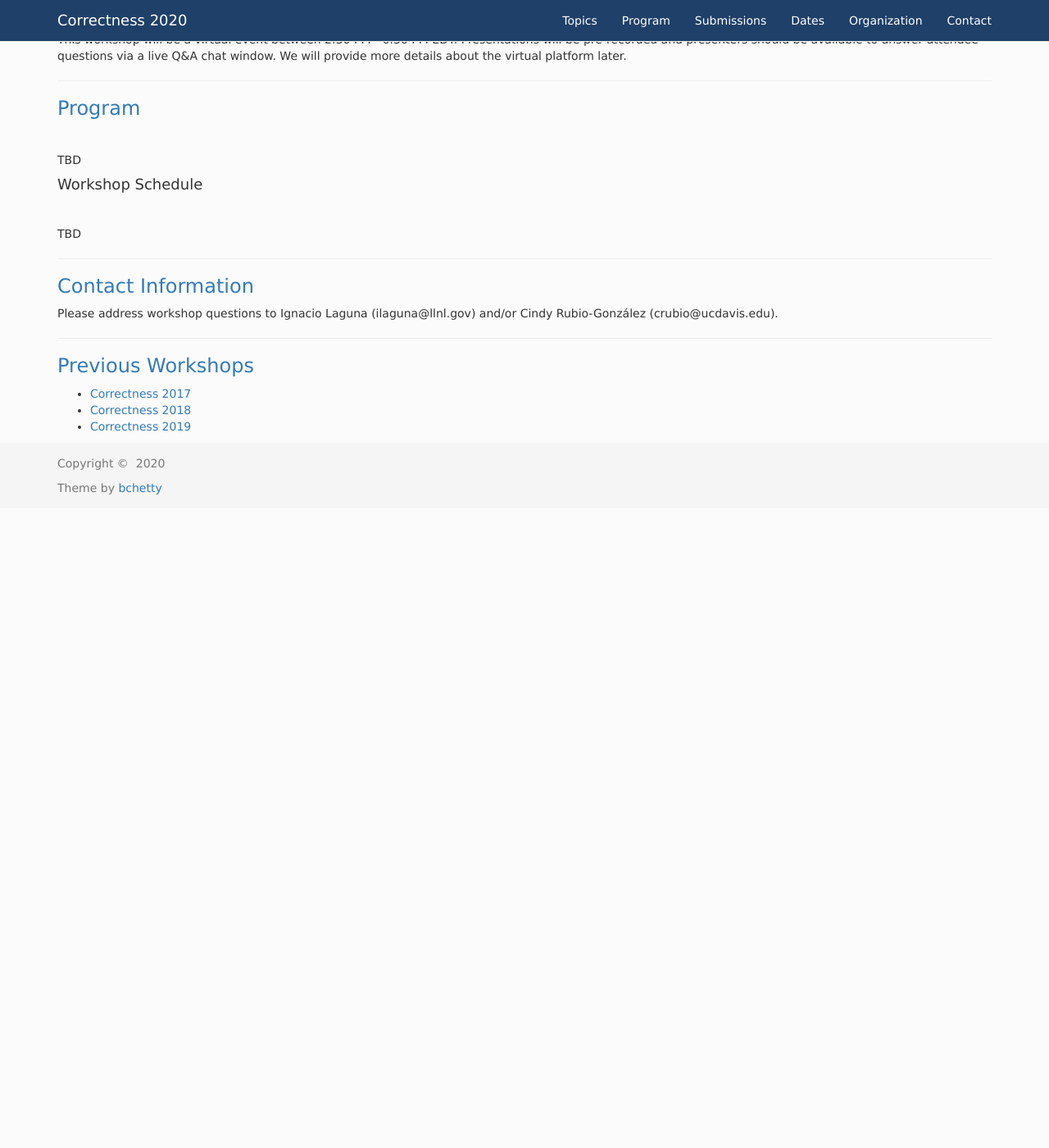
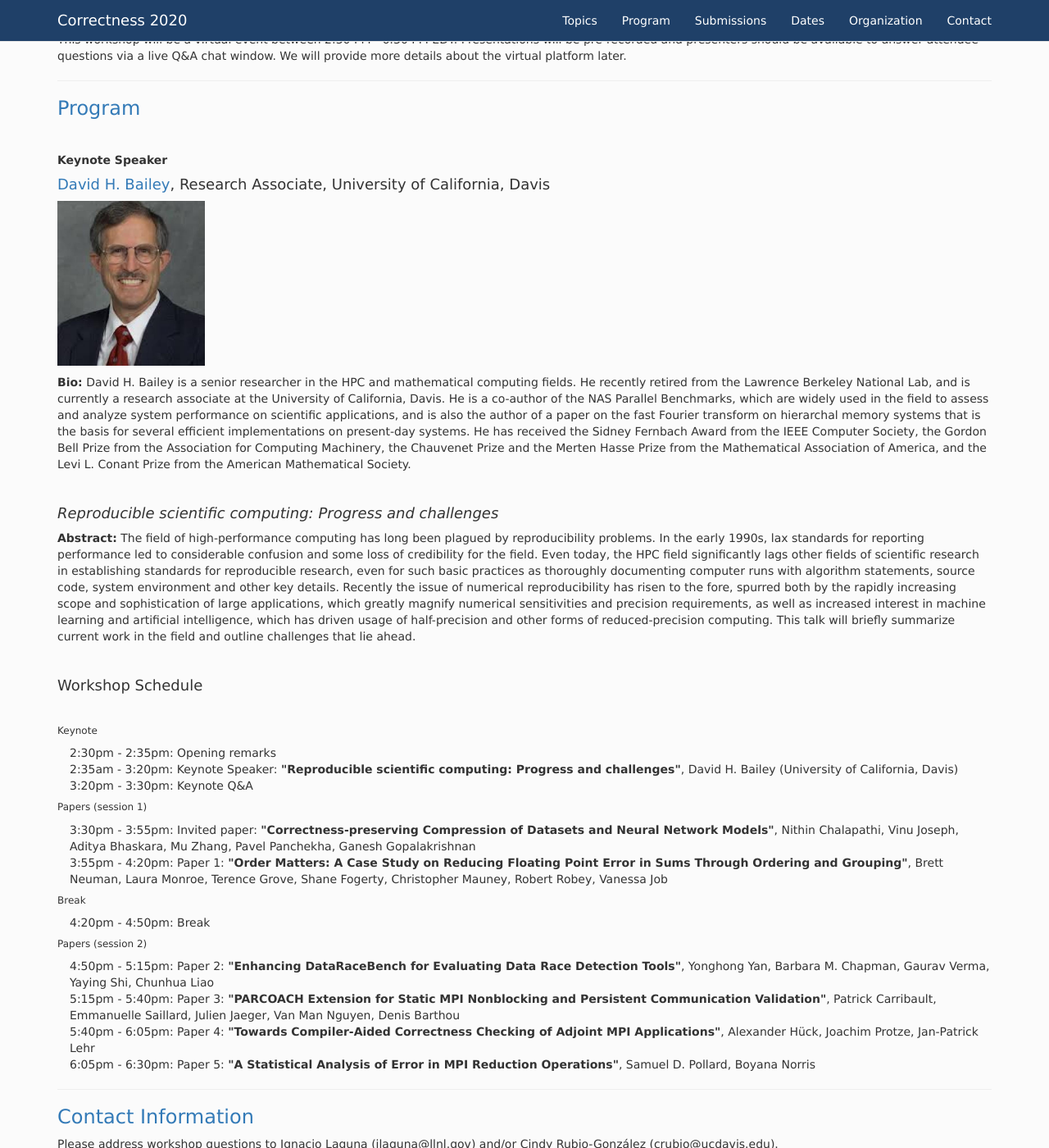
Before and after one commit to correctness-workshop/2020, a Jekyll site: the page built from index.md, in a window 1280 px wide and 1400 px high, scrolled down 2674 px. Shown: the whole window at 82% size. Built offline with Jekyll 4.4.1, drawn with Linux system fonts in a browser that asks for light colours; nearby versions of some CDN libraries; the list of posts is cut into pages by our own code; before the commit the page ends 3304 px from its top, so only the background shows below that.

Commit message:
program added

```diff
--- a/index.md
+++ b/index.md
@@ -129,13 +129,50 @@ This workshop will be a virtual event between 2:30 PM - 6:30 PM EDT. Presentatio
 ### <a class="anchor" name="program">Program</a>
 <br />
 
+**Keynote Speaker**
+<br />
 
-TBD
+#### [David H. Bailey](https://cs.ucdavis.edu/directory/david-bailey), Research Associate, University of California, Davis
+<img src="img/david-h-bailey.jpg" alt="David H. Bailey" width="180">
+
+**Bio:**
+David H. Bailey is a senior researcher in the HPC and mathematical computing fields.  He recently retired from the Lawrence Berkeley National Lab, and is currently a research associate at the University of California, Davis.  He is a co-author of the NAS Parallel Benchmarks, which are widely used in the field to assess and analyze system performance on scientific applications, and is also the author of a paper on the fast Fourier transform on hierarchal memory systems that is the basis for several efficient implementations on present-day systems.  He has received the Sidney Fernbach Award from the IEEE Computer Society, the Gordon Bell Prize from the Association for Computing Machinery, the Chauvenet Prize and the Merten Hasse Prize from the Mathematical Association of America, and the Levi L. Conant Prize from the American Mathematical Society.
+
+<br />
+#### *Reproducible scientific computing: Progress and challenges*
+
+**Abstract:** The field of high-performance computing has long been plagued by reproducibility problems.  In the early 1990s, lax standards for reporting performance led to considerable confusion and some loss of credibility for the field.  Even today, the HPC field significantly lags other fields of scientific research in establishing standards for reproducible research, even for such basic practices as thoroughly documenting computer runs with algorithm statements, source code, system environment and other key details.  Recently the issue of numerical reproducibility has risen to the fore, spurred both by the rapidly increasing scope and sophistication of large applications, which greatly magnify numerical sensitivities and precision requirements, as well as increased interest in machine learning and artificial intelligence, which has driven usage of half-precision and other forms of reduced-precision computing.  This talk will briefly summarize current work in the field and outline challenges that lie ahead.
+
+<br />
 
 #### Workshop Schedule
 <br />
 
-TBD
+###### Keynote
+<table>
+<tr><td width="15">  </td> <td>2:30pm - 2:35pm:  Opening remarks    </td> </tr>
+<tr><td width="15">  </td> <td>2:35am - 3:20pm:  Keynote Speaker:  <b>"Reproducible scientific computing: Progress and challenges"</b>, David H. Bailey (University of California, Davis) </td> </tr>
+<tr><td width="15">  </td> <td>3:20pm - 3:30pm:  Keynote Q&A </td> </tr>
+</table>
+
+###### Papers (session 1)
+<table>
+<tr><td width="15">  </td> <td>3:30pm - 3:55pm:  Invited paper: <b>"Correctness-preserving Compression of Datasets and Neural Network Models"</b>, Nithin Chalapathi, Vinu Joseph, Aditya Bhaskara, Mu Zhang, Pavel Panchekha, Ganesh Gopalakrishnan </td> </tr>
+<tr><td width="15">  </td> <td>3:55pm - 4:20pm:  Paper 1: <b>"Order Matters: A Case Study on Reducing Floating Point Error in Sums Through Ordering and Grouping"</b>, Brett Neuman, Laura Monroe, Terence Grove, Shane Fogerty, Christopher Mauney, Robert Robey, Vanessa Job </td> </tr>
+</table>
+
+###### Break
+<table>
+<tr><td width="15">  </td> <td> 4:20pm - 4:50pm:  Break </td> </tr>
+</table>
+
+###### Papers (session 2)
+<table>
+<tr><td width="15">  </td> <td>4:50pm - 5:15pm:  Paper 2: <b>"Enhancing DataRaceBench for Evaluating Data Race Detection Tools"</b>, Yonghong Yan, Barbara M. Chapman, Gaurav Verma, Yaying Shi, Chunhua Liao </td> </tr>
+<tr><td width="15">  </td> <td>5:15pm - 5:40pm:  Paper 3: <b>"PARCOACH Extension for Static MPI Nonblocking and Persistent Communication Validation"</b>, Patrick Carribault, Emmanuelle Saillard, Julien Jaeger, Van Man Nguyen, Denis Barthou </td> </tr>
+<tr><td width="15">  </td> <td>5:40pm - 6:05pm:  Paper 4: <b>"Towards Compiler-Aided Correctness Checking of Adjoint MPI Applications"</b>, Alexander Hück, Joachim Protze, Jan-Patrick Lehr </td> </tr>
+<tr><td width="15">  </td> <td>6:05pm - 6:30pm:  Paper 5: <b>"A Statistical Analysis of Error in MPI Reduction Operations"</b>, Samuel D. Pollard, Boyana Norris </td> </tr>
+</table>
 
 ---
 ###  <a class="anchor" name="contact">Contact Information</a>
```
Also changed, not shown: img/david-h-bailey.jpg (added).
